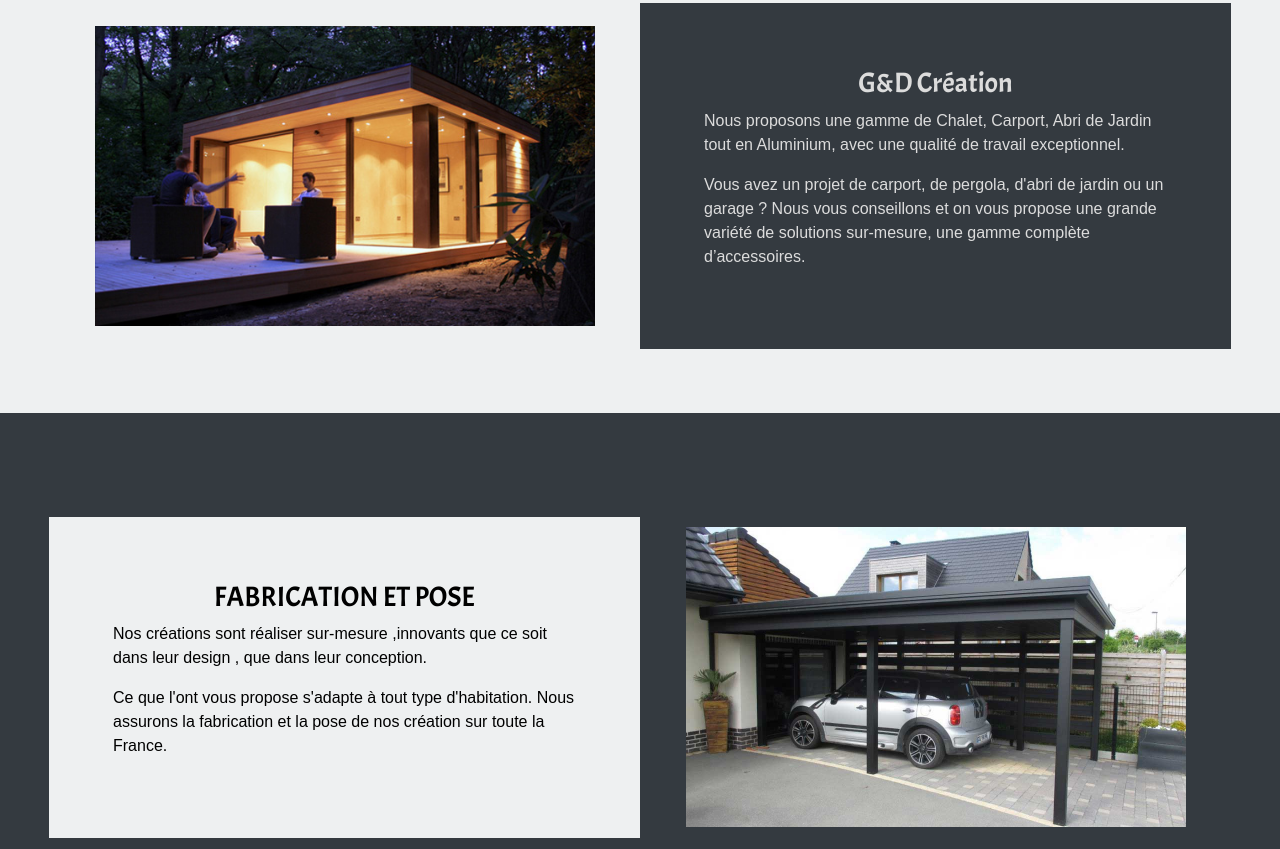
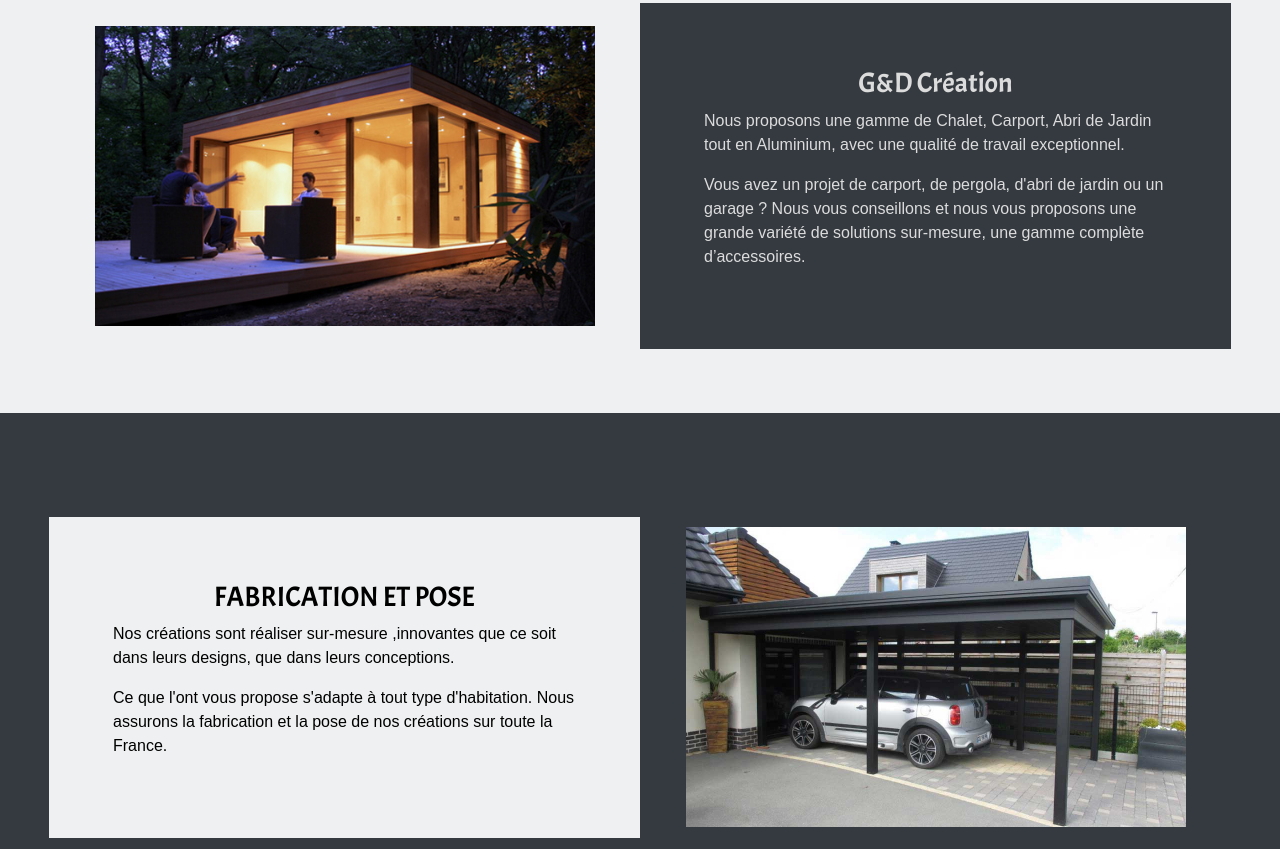
Before and after one commit to Nahjoo/Mon-projet, a plain HTML site: page index.html in a window 1280 px wide. Shown: the part 791-1640 px from the top of the page. Drawn offline with nearby package versions, Linux system fonts and the light colour scheme; a web font is replaced by a local one.

Commit message:
modif orthographe

```diff
--- a/index.html
+++ b/index.html
@@ -99,7 +99,7 @@
                     <p>Nous proposons une gamme de Chalet, Carport, Abri de Jardin tout en Aluminium, avec une
                         qualité de travail exceptionnel.</p>
                     <p>Vous avez un projet de carport, de pergola, d'abri de jardin ou un garage ? Nous vous
-                        conseillons et on vous propose une grande variété de solutions sur-mesure, une gamme complète
+                        conseillons et nous vous proposons une grande variété de solutions sur-mesure, une gamme complète
                         d’accessoires.</p>
 
                 </div>
@@ -112,10 +112,10 @@
                 </div>
                 <div class="col-lg-6 bg-color">
                     <h3>FABRICATION ET POSE</h3>
-                    <p>Nos créations sont réaliser sur-mesure ,innovants que ce soit dans leur design , que dans
-                        leur conception.</p>
+                    <p>Nos créations sont réaliser sur-mesure ,innovantes que ce soit dans leurs designs, que dans
+                        leurs conceptions.</p>
                     <p>Ce que l'ont vous propose s'adapte à tout type d'habitation.
-                        Nous assurons la fabrication et la pose de nos création sur toute la France.</p>
+                        Nous assurons la fabrication et la pose de nos créations sur toute la France.</p>
 
                 </div>
             </div>
@@ -139,7 +139,7 @@
 
         <article>
             <div class="container-fluid partenaire">
-                <h1>Nos Partenaire</h1>
+                <h1>Nos Partenaires</h1>
             </div>
             <div class="container image-partenaire">
                 <img class="img-partenaire" src="image/facc.png" alt="image facc partenaire">
```
